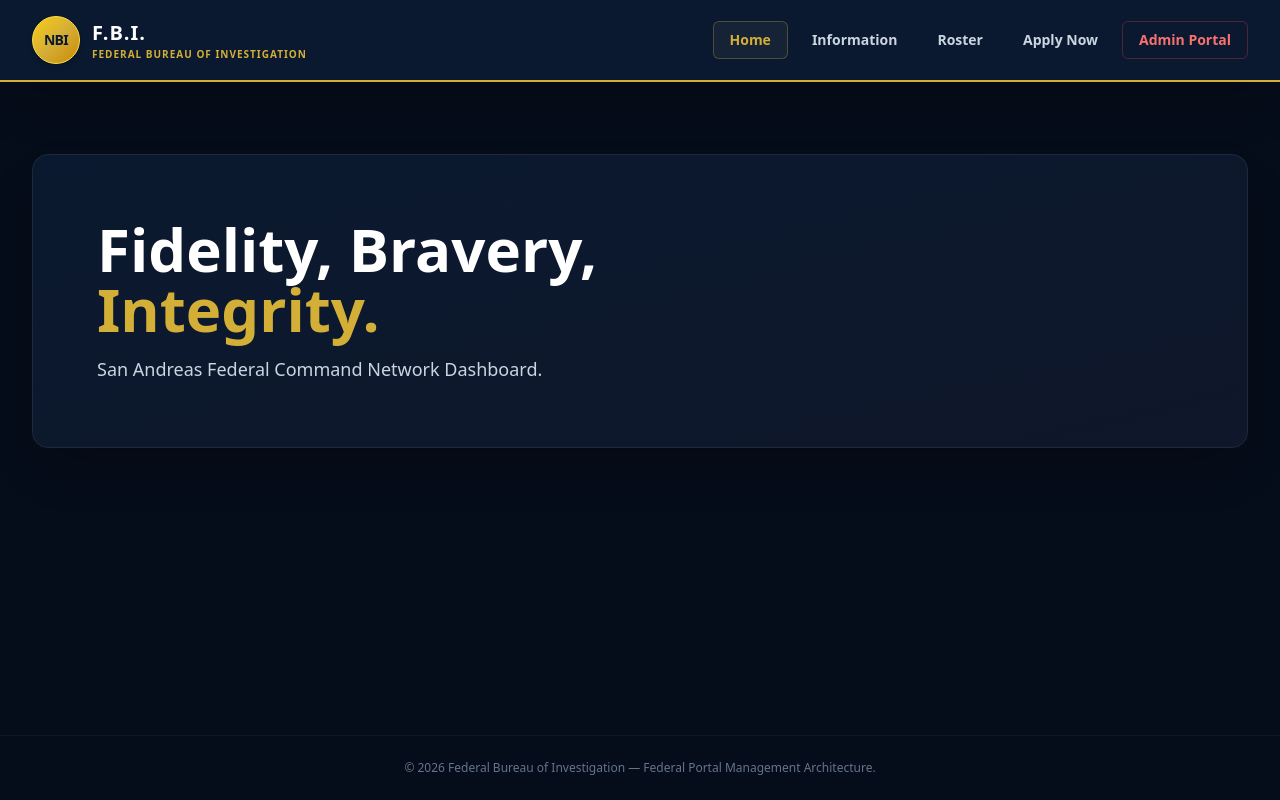
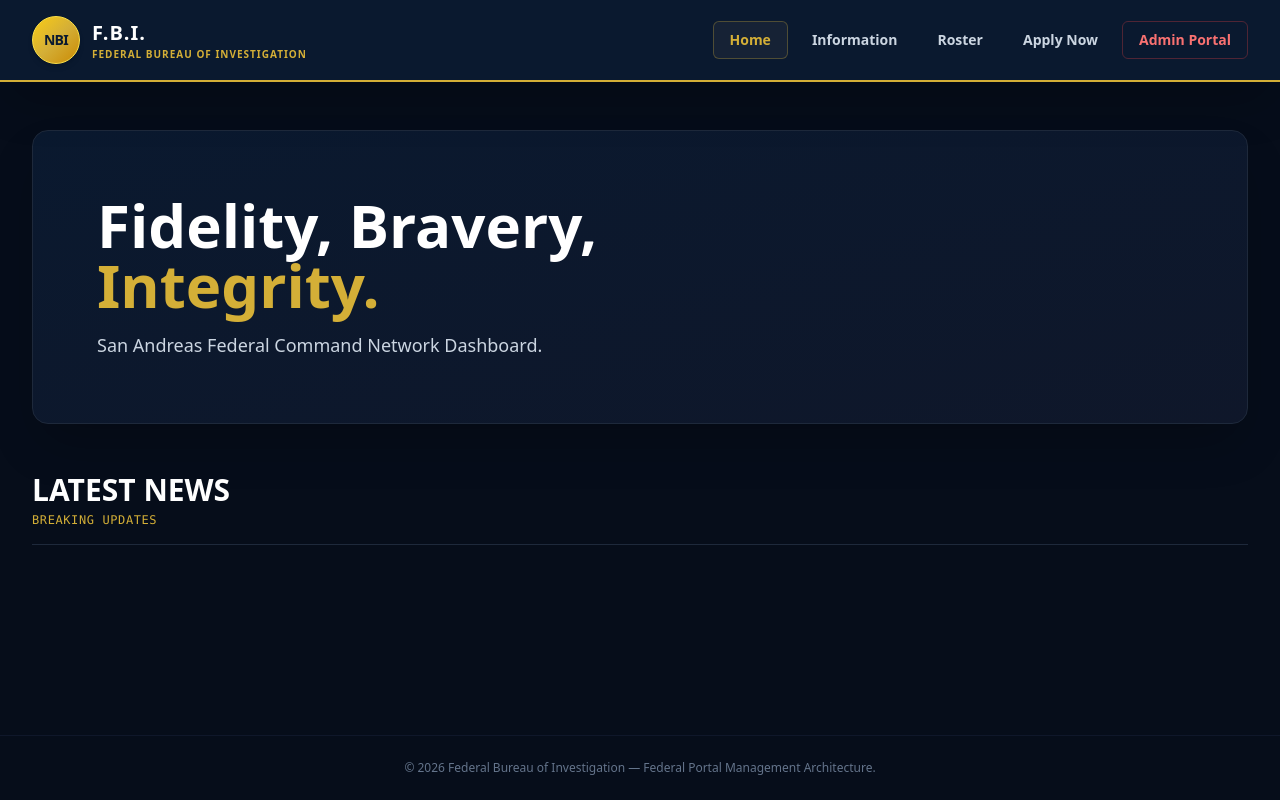
Before and after one commit to AchillesDC/nbi-website, a plain HTML site: page index.html in a window 1280 px wide. Drawn offline with nearby package versions, Linux system fonts and the light colour scheme; no server answers.

Commit message:
Add files via upload

```diff
--- a/index.html
+++ b/index.html
@@ -48,13 +48,19 @@
 
     <!-- CONTENT PORTAL AREA -->
     <main class="flex-grow max-w-7xl w-full mx-auto px-4 sm:px-6 lg:px-8 py-12">
-        <div id="news-feed" class="mt-6 space-y-3"></div>
         <!-- HOME PAGE -->
         <section id="page-home" class="page-section space-y-12">
             <div class="relative bg-gradient-to-br from-nbiBlue to-slate-900 rounded-2xl p-8 md:p-16 border border-slate-800 shadow-2xl">
                 <h1 class="text-4xl md:text-6xl font-black text-white leading-tight">Fidelity, Bravery, <br><span class="text-nbiGold">Integrity.</span></h1>
                 <p class="text-slate-300 mt-4 text-lg">San Andreas Federal Command Network Dashboard.</p>
             </div>
+
+            <!-- NEWS FEED SECTION -->
+            <div class="border-b border-slate-800 pb-4">
+                <h2 class="text-3xl font-black text-white uppercase">Latest News</h2>
+                <p class="text-nbiGold text-xs tracking-wider uppercase font-mono mt-1">Breaking Updates</p>
+            </div>
+            <div id="news-feed" class="space-y-3"></div>
         </section>
 
         <!-- INFORMATION PAGE -->
```
